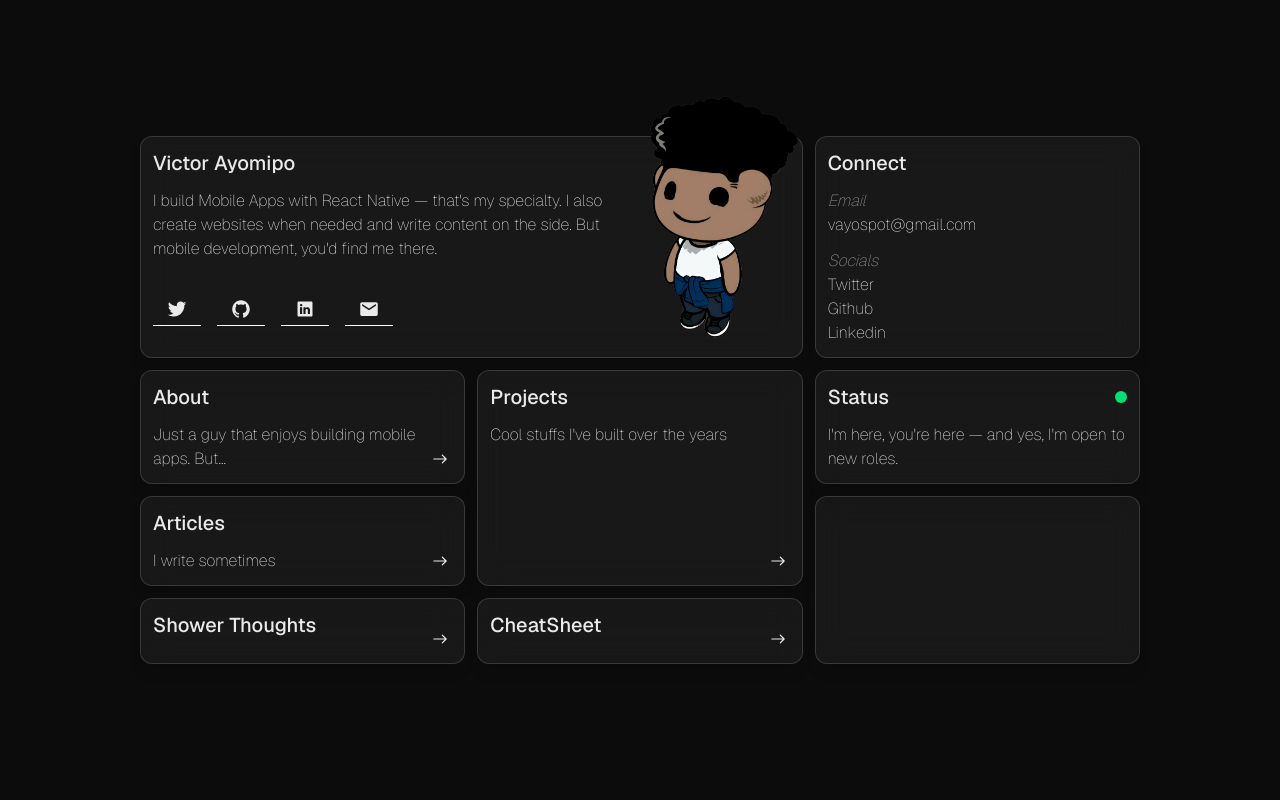
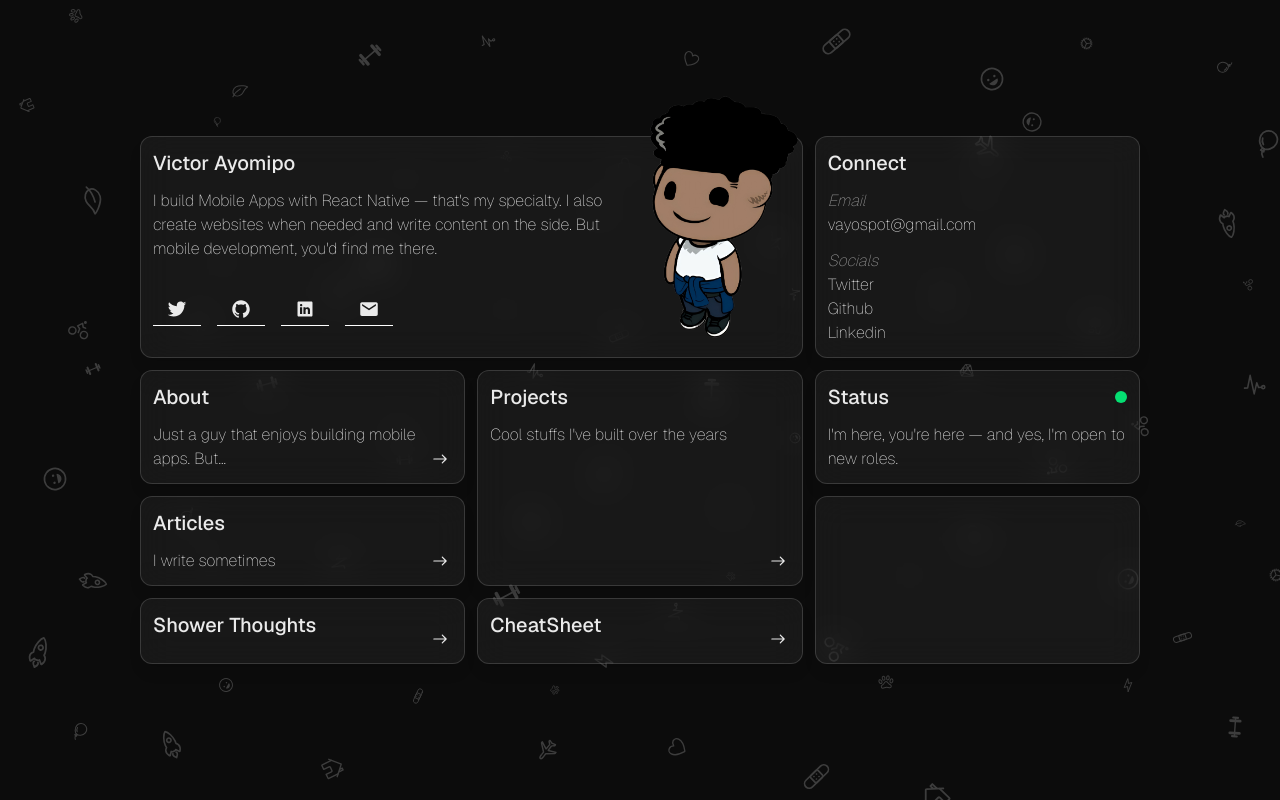
Before and after one commit to vayospot/portfolio, a React (Vite) app: page /#/ in a window 1280 px wide. Built offline with nearby package versions, Linux system fonts and the light colour scheme.

Commit message:
✨ Add doodle icon background to layout

```diff
--- a/src/components/Background.jsx
+++ b/src/components/Background.jsx
@@ -1,8 +1,11 @@
-function Background({ children, className }) {
+import DoodleIcons from "./DoodleIcons";
+
+function Background({ children, className = "" }) {
   return (
     <div
-      className={`bg-dark text-light flex min-h-screen w-full items-center justify-center ${className}`}
+      className={`bg-dark text-light relative flex min-h-screen w-full items-center justify-center ${className}`}
     >
+      <DoodleIcons />
       {children}
     </div>
   );
--- /dev/null
+++ b/src/components/DoodleIcons.jsx
@@ -0,0 +1,106 @@
+import { useMemo } from "react";
+import {
+  IoAirplaneOutline,
+  IoBalloonOutline,
+  IoBandageOutline,
+  IoBarbellOutline,
+  IoBicycleOutline,
+  IoCogOutline,
+  IoDiamondOutline,
+  IoFlashOutline,
+  IoHappyOutline,
+  IoHeartOutline,
+  IoHomeOutline,
+  IoLeafOutline,
+  IoPawOutline,
+  IoPulseOutline,
+  IoRocketOutline,
+} from "react-icons/io5";
+
+const ICONS = [
+  IoAirplaneOutline,
+  IoBalloonOutline,
+  IoBandageOutline,
+  IoBarbellOutline,
+  IoBicycleOutline,
+  IoCogOutline,
+  IoDiamondOutline,
+  IoFlashOutline,
+  IoHappyOutline,
+  IoHeartOutline,
+  IoHomeOutline,
+  IoLeafOutline,
+  IoPawOutline,
+  IoPulseOutline,
+  IoRocketOutline,
+];
+
+function DoodleIcons({ iconCount = 80, minSize = 10, maxSize = 30 }) {
+  // Calculate and organize all icon properties
+  const iconConfigs = useMemo(() => {
+    // Determine the grid size: make a square grid that fits all icons
+    const gridSize = Math.ceil(Math.sqrt(iconCount));
+
+    // Step 1: Build all possible grid positions
+    const positions = [];
+    for (let row = 0; row < gridSize; row++) {
+      for (let col = 0; col < gridSize; col++) {
+        positions.push({ row, col });
+      }
+    }
+
+    // Step 2: Shuffle the grid positions randomly
+    for (let i = positions.length - 1; i > 0; i--) {
+      const j = Math.floor(Math.random() * (i + 1));
+      [positions[i], positions[j]] = [positions[j], positions[i]];
+    }
+
+    // Step 3: Take only the number of positions we need
+    const selectedPositions = positions.slice(0, iconCount);
+
+    // Step 4: Assign each position a random icon
+    return selectedPositions.map(({ row, col }, index) => {
+      const Icon = ICONS[Math.floor(Math.random() * ICONS.length)];
+
+      // Calculate the center of the cell
+      const cellTop = (row + 0.5) * (100 / gridSize);
+      const cellLeft = (col + 0.5) * (100 / gridSize);
+
+      const jitter = 5; // Maximum % offset from grid center
+
+      // Add jitter for natural, hand-drawn randomness
+      const top = cellTop + (Math.random() * jitter * 2 - jitter);
+      const left = cellLeft + (Math.random() * jitter * 2 - jitter);
+
+      // Add random rotation and size for artistic doodle effect
+      const rotation = Math.random() * 360;
+      const size = Math.floor(Math.random() * (maxSize - minSize) + minSize);
+
+      return {
+        Icon,
+        id: `doodle-${index}-${row}-${col}`,
+        style: {
+          top: `${top}%`,
+          left: `${left}%`,
+          transform: `rotate(${rotation}deg)`,
+          fontSize: `${size}px`,
+        },
+      };
+    });
+  }, [iconCount, minSize, maxSize]);
+
+  return (
+    <div className="pointer-events-none absolute inset-0 overflow-hidden">
+      {iconConfigs.map(({ Icon, id, style }) => (
+        <Icon
+          key={id}
+          style={style}
+          className="absolute text-white opacity-20"
+          aria-hidden="true"
+        />
+      ))}
+    </div>
+  );
+}
+
+export default DoodleIcons;
```
